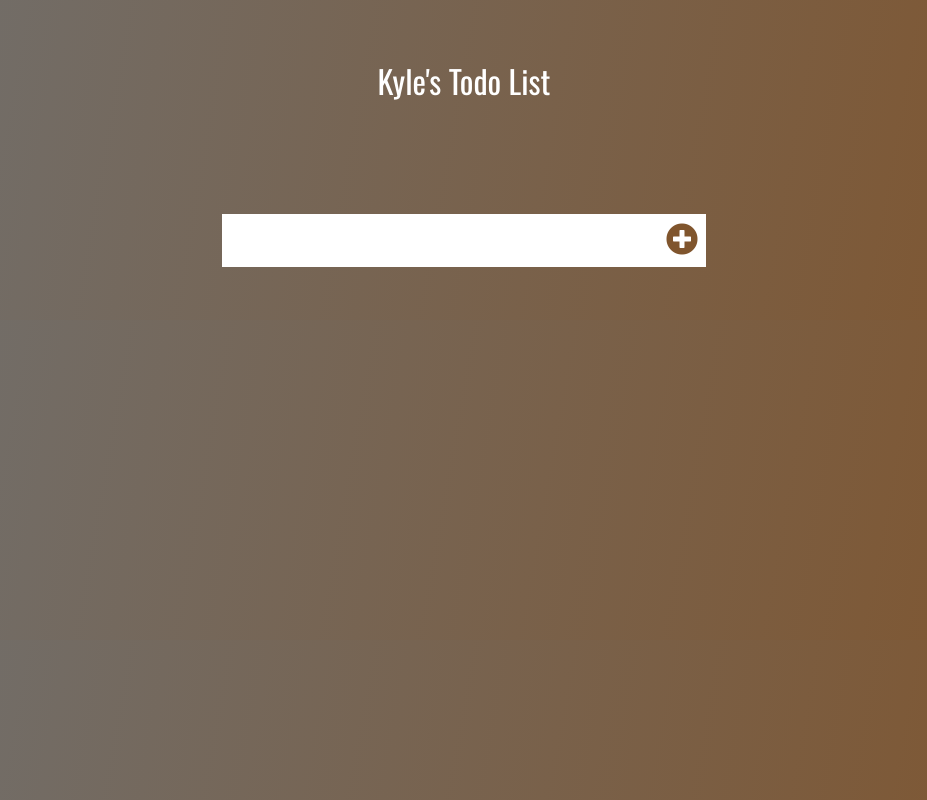
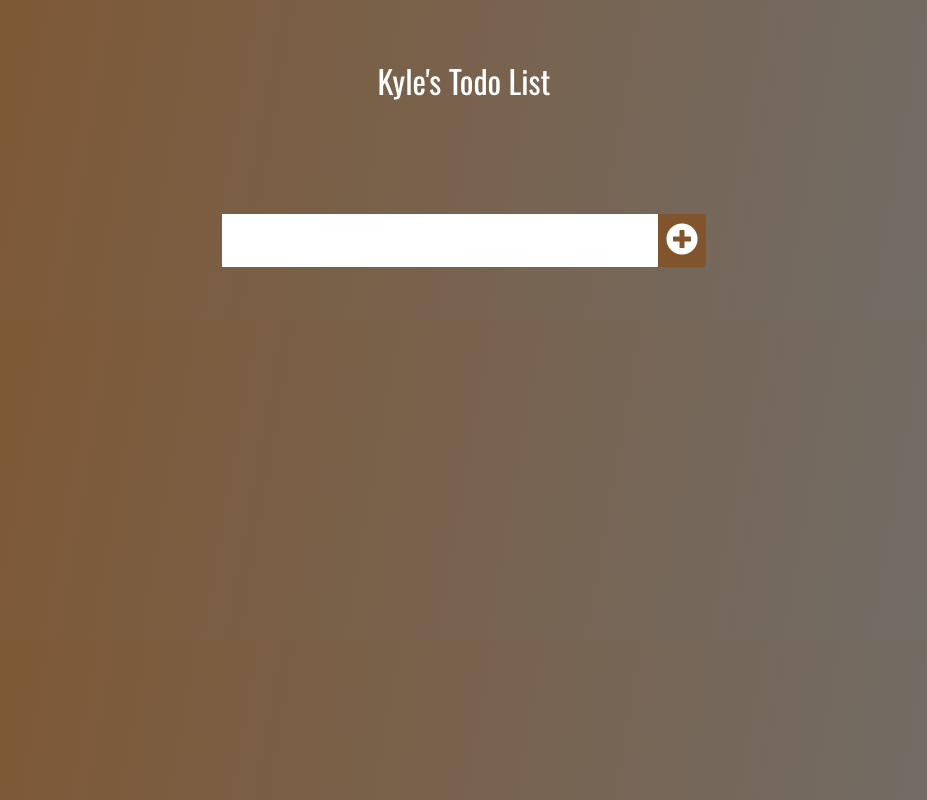
Before and after one commit to KyRams/TodoList, a plain HTML site: page index.html in a window 1280 px wide. In both pictures the pointer is over the button 858 px from the left and 240 px from the top of the page. Shown: the whole page, without its empty margins (176-1103 px from the left). Drawn offline with nearby package versions, Linux system fonts and the light colour scheme.

Commit message:
add button hover color change

```diff
--- a/style.css
+++ b/style.css
@@ -7,8 +7,8 @@
 body {
   background-image: linear-gradient(
     100deg,
-    rgb(112, 112, 111),
-    rgb(128, 85, 45)
+    rgb(128, 85, 45),
+    rgb(112, 112, 111)
   );
   color: white;
   font-family: "Oswald", sans-serif;
@@ -41,3 +41,8 @@ form button {
   cursor: pointer;
   transition: all 0.3s ease;
 }
+
+form button:hover {
+  background: rgb(128, 85, 45);
+  color: white;
+}
```
